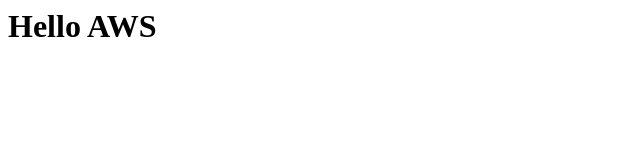
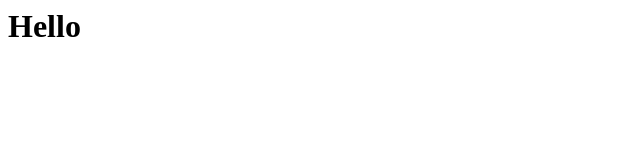
Before and after one commit to lokapriya07/AWS, a plain HTML site: page index.html in a window 1280 px wide. Shown: the whole page, without its empty margins (0-640 px from the left). Drawn offline with Linux system fonts and the light colour scheme.

Commit message:
Update index.html

```diff
--- a/index.html
+++ b/index.html
@@ -1,6 +1,6 @@
 <html>
     <head><title>WEBPAGE</title></head>
     <body>
-        <h1>Hello AWS</h1>
+        <h1>Hello</h1>
     </body>
 </html>
```
